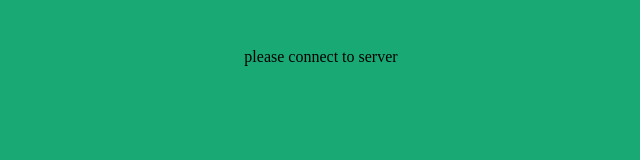
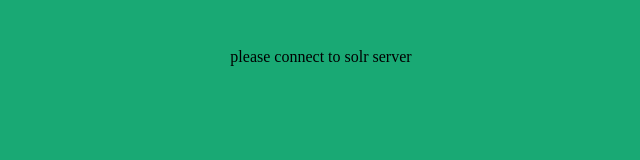
Before and after one commit to Chewposhi/Information-Retrieval, a React (Create React App) app in the folder frontend/: page / in a window 1280 px wide. Shown: the top 160 px of the page, without its empty margins (319-959 px from the left). Built offline with nearby package versions, Linux system fonts and the light colour scheme; no server answers.

Commit message:
Update App.js

```diff
--- a/frontend/src/App.js
+++ b/frontend/src/App.js
@@ -38,7 +38,7 @@ function App() {
         <Switch>
           <Route exact path="/">
             {movies && <Search movies={movies}/>}
-            {!movies && <p>please connect to server</p>}
+            {!movies && <p>please connect to solr server</p>}
           </Route>
           <Route path="/movie/:id">
             <MovieDetails/>
```
